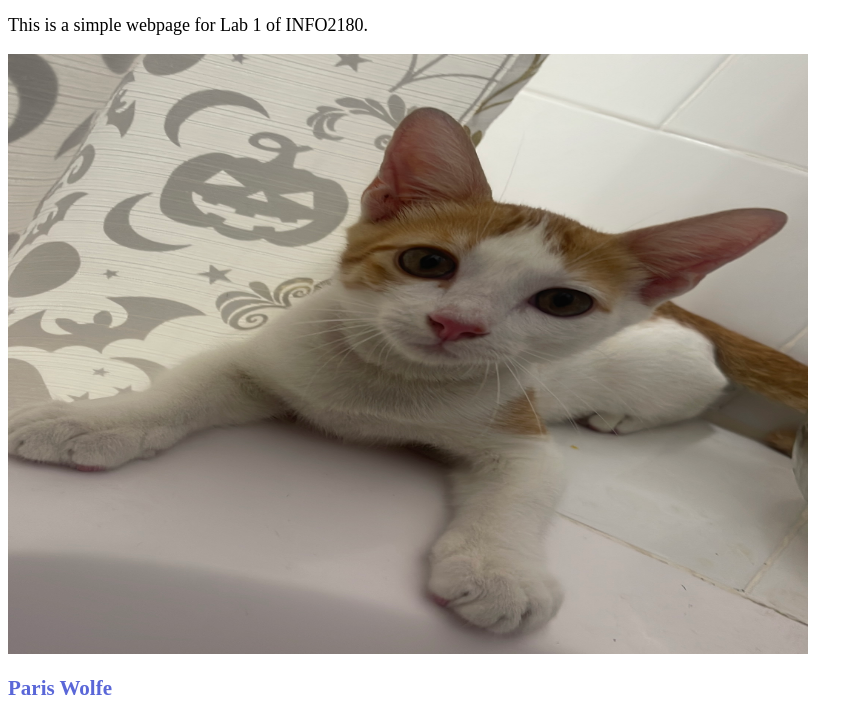
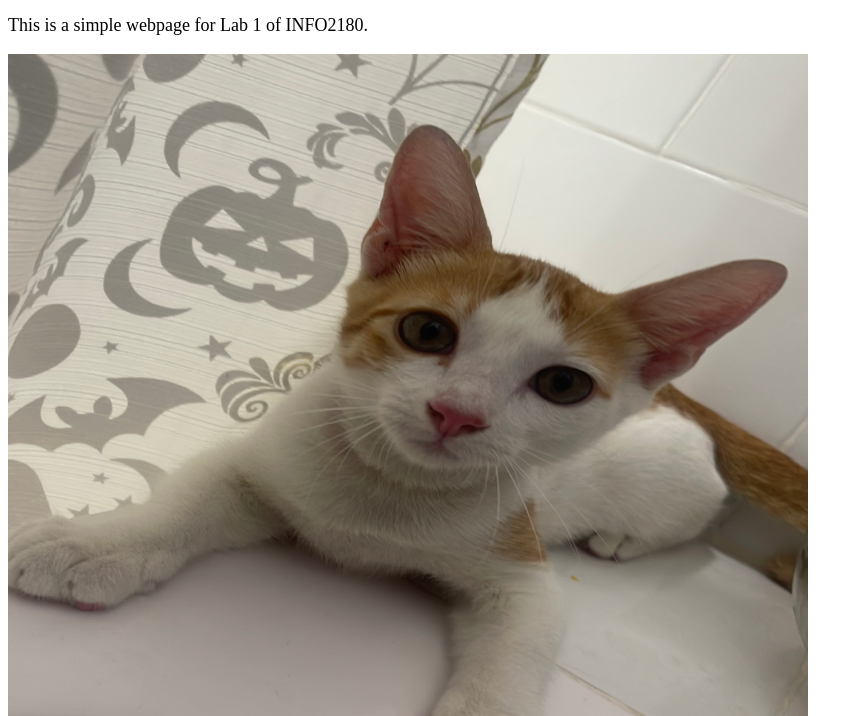
Before and after one commit to Butterlet/info2180-lab1, a plain HTML site: page index.html in a window 1280 px wide. Shown: the part 46-762 px from the top of the page, without its empty margins (0-863 px from the left). Drawn offline with Linux system fonts and the light colour scheme.

Commit message:
Edited index.html

```diff
--- a/index.html
+++ b/index.html
@@ -11,7 +11,7 @@
     <header>
         <h1>INFO2180 Lab 1</h1>
         <p>This is a simple webpage for Lab 1 of INFO2180.</p>
-	<img src="Hiroshima.jpg" alt="an image of my cat Hiro" width="800" height="600">
+	<img src="Hiroshima.jpg" alt="an image of my cat Hiro" width="800" height="800">
     </header>
     <main>
         <h2>Paris Wolfe</h2>
```
